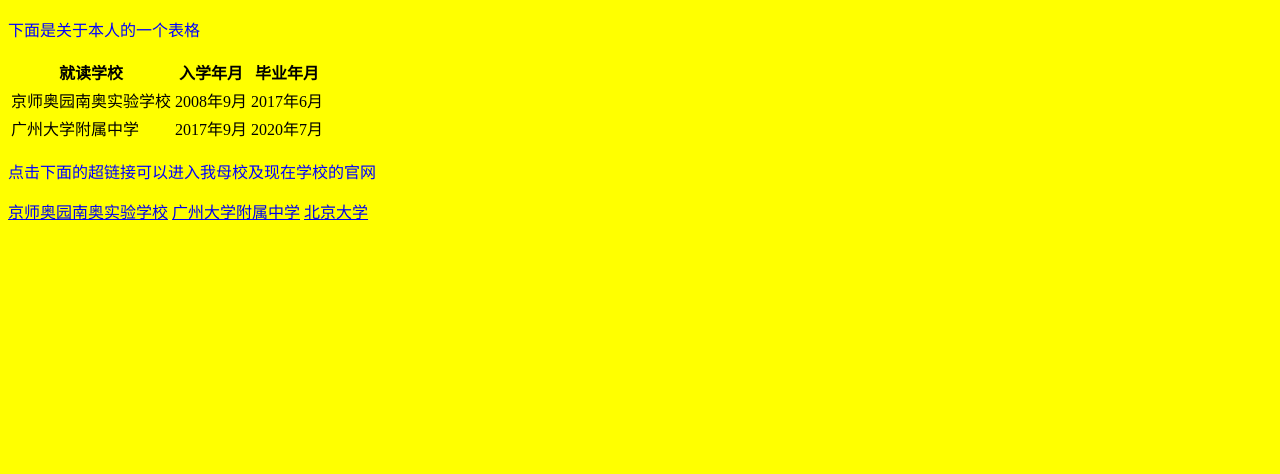
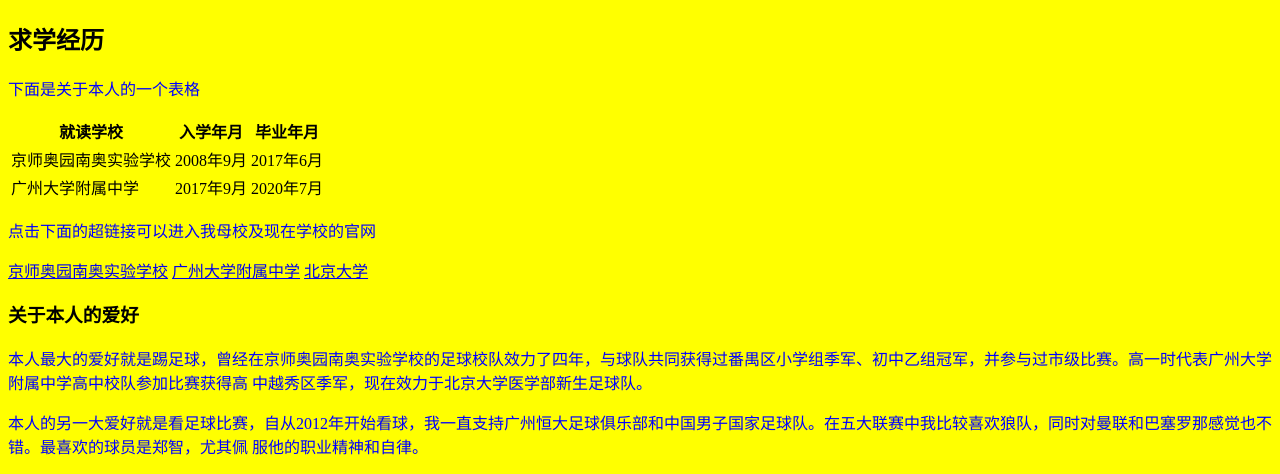
Before and after one commit to pkuzjl73/pkuzjl.github.io, a plain HTML site: page index.html in a window 1280 px wide. Shown: the part 512-986 px from the top of the page. Before the commit the page ends 800 px from the top, so only its background shows below. Drawn offline with Linux system fonts and the light colour scheme.

Commit message:
Update index.html

```diff
--- a/index.html
+++ b/index.html
@@ -12,6 +12,7 @@
   <p>下面是本人的一张照片</p>
   <img src="https://github.com/pkuzjl73/pkuzjl73.github.io/blob/master/2010307306.jpg?raw=true"/>
   <img src="https://www.logoids.com/upload/image/201702/14877575513912580.jpg"/>
+  <h2>求学经历</h2>
   <p>下面是关于本人的一个表格</p>
   <table>
     <tr>
@@ -34,5 +35,10 @@
   <a href="http://www.bnsx.cn/">京师奥园南奥实验学校</a>
   <a href="http://www.gdfz.edu.cn/">广州大学附属中学</a>
   <a href="https://www.pku.edu.cn/">北京大学</a>
+  <h3>关于本人的爱好</h3>
+  <p>本人最大的爱好就是踢足球，曾经在京师奥园南奥实验学校的足球校队效力了四年，与球队共同获得过番禺区小学组季军、初中乙组冠军，并参与过市级比赛。高一时代表广州大学附属中学高中校队参加比赛获得高
+    中越秀区季军，现在效力于北京大学医学部新生足球队。</p>
+  <p>本人的另一大爱好就是看足球比赛，自从2012年开始看球，我一直支持广州恒大足球俱乐部和中国男子国家足球队。在五大联赛中我比较喜欢狼队，同时对曼联和巴塞罗那感觉也不错。最喜欢的球员是郑智，尤其佩
+    服他的职业精神和自律。</p>
 </body>
 </html>
```
